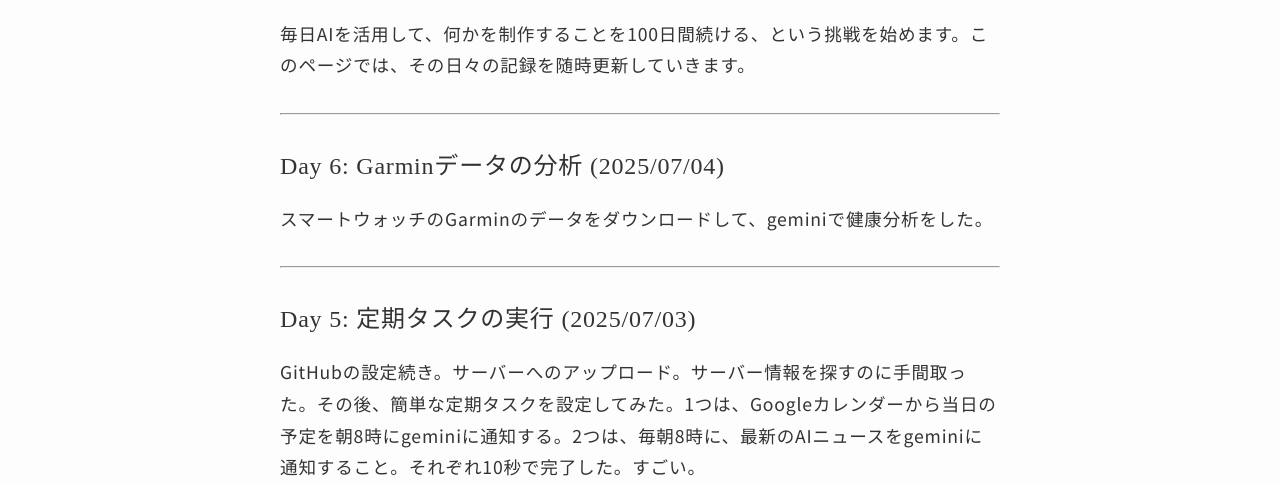
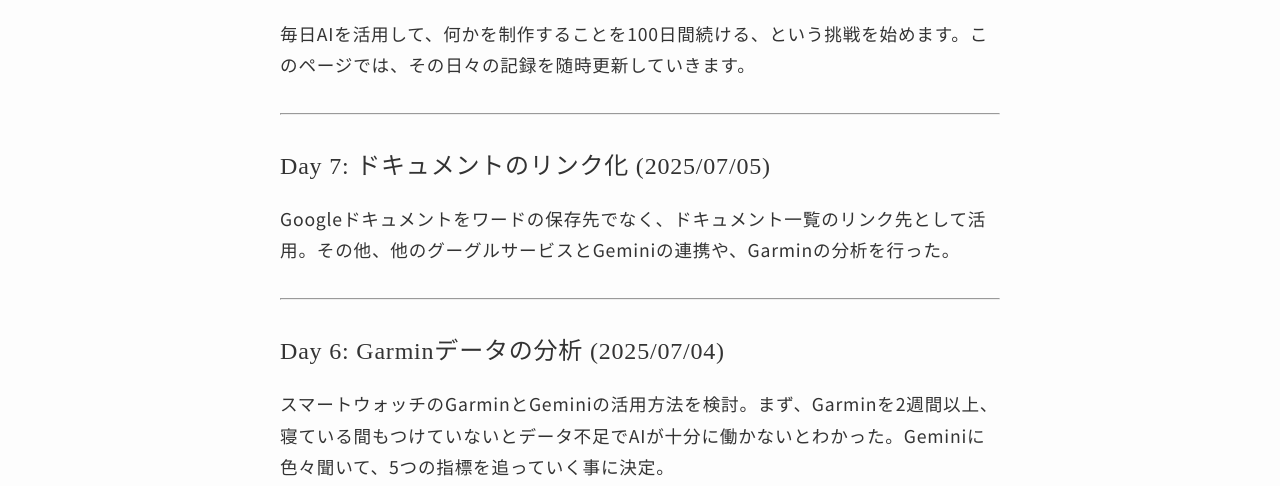
Before and after one commit to next50kei/next50-lab, a plain HTML site: page 100days.html in a window 1280 px wide. Shown: the part 688-1174 px from the top of the page. Drawn offline with Linux system fonts and the light colour scheme.

Commit message:
day7の追加

```diff
--- a/100days.html
+++ b/100days.html
@@ -53,9 +53,14 @@
             <div class="post-content">
                 <p>毎日AIを活用して、何かを制作することを100日間続ける、という挑戦を始めます。このページでは、その日々の記録を随時更新していきます。</p>
 
+
+                <hr>
+                <h3>Day 7: ドキュメントのリンク化 (2025/07/05)</h3>
+                <p>Googleドキュメントをワードの保存先でなく、ドキュメント一覧のリンク先として活用。その他、他のグーグルサービスとGeminiの連携や、Garminの分析を行った。</p>
+
                 <hr>
                 <h3>Day 6: Garminデータの分析 (2025/07/04)</h3>
-                <p>スマートウォッチのGarminのデータをダウンロードして、geminiで健康分析をした。</p>
+                <p>スマートウォッチのGarminとGeminiの活用方法を検討。まず、Garminを2週間以上、寝ている間もつけていないとデータ不足でAIが十分に働かないとわかった。Geminiに色々聞いて、5つの指標を追っていく事に決定。</p>
 
                 <hr>
                 <h3>Day 5: 定期タスクの実行 (2025/07/03)</h3>
```
